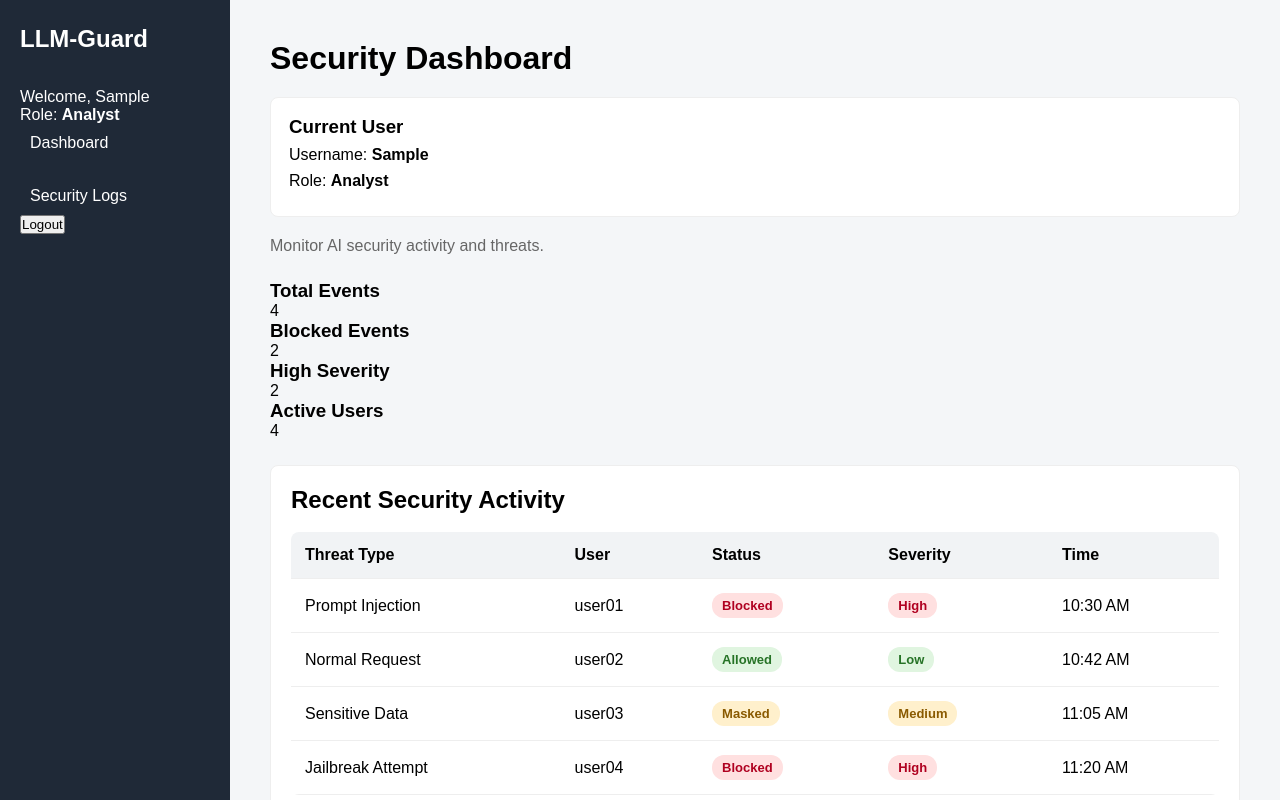
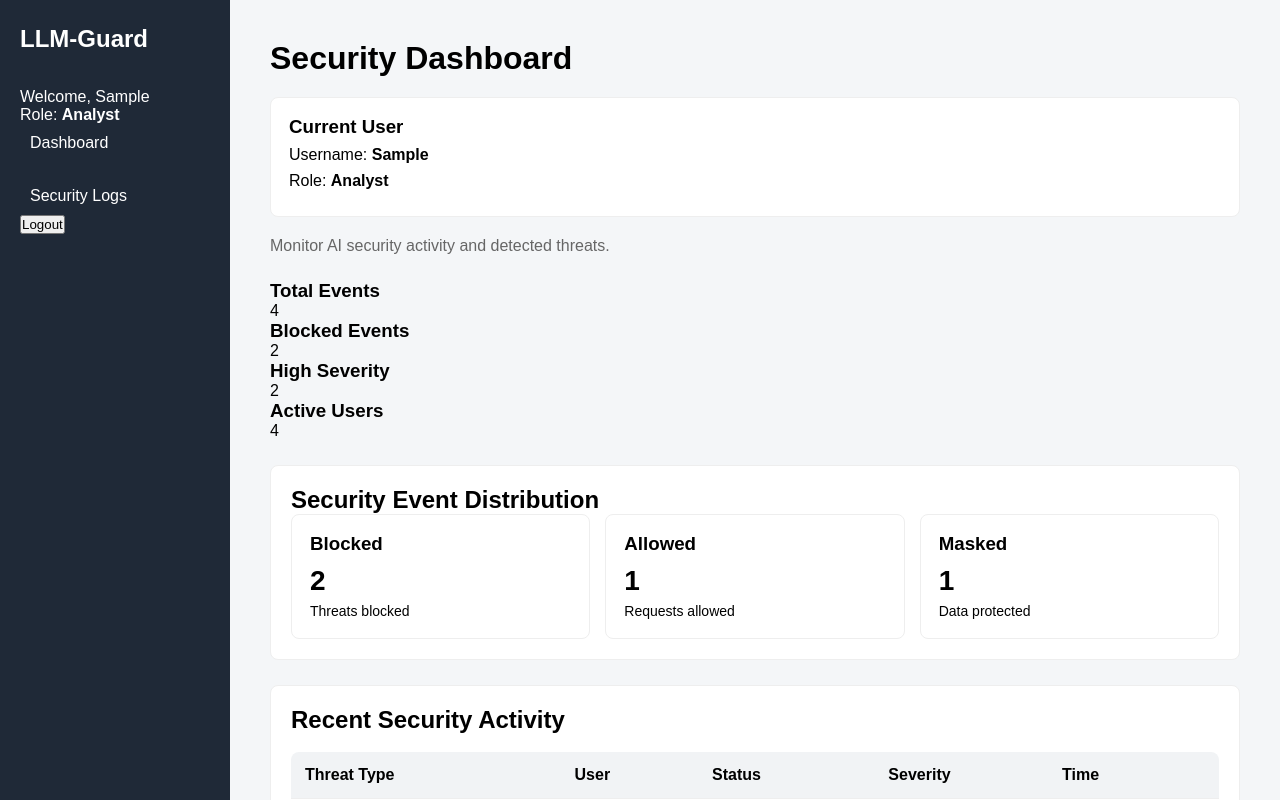
Before and after one commit to ajaykumarkunchala/LLM-GUARD, a React app in the folder frontend/: page /login in a window 1280 px wide. Both pictures are taken after typing "Sample" into the empty fields and a click on the button "Login". Shown: the top 800 px of the page. Built offline with nearby package versions, Linux system fonts and the light colour scheme; the HTML template or start-up script is replaced by a standard one.

Commit message:
Add security event distribution to dashboard

```diff
--- a/frontend/src/App.css
+++ b/frontend/src/App.css
@@ -303,3 +303,40 @@ body {
 .delete-button:hover {
   opacity: 0.8;
 }
+.threat-distribution {
+  background: white;
+  padding: 20px;
+  margin-top: 25px;
+  border-radius: 8px;
+  border: 1px solid #eee;
+}
+
+.threat-distribution h2 {
+  margin-top: 0;
+}
+
+.distribution-cards {
+  display: grid;
+  grid-template-columns: repeat(3, 1fr);
+  gap: 15px;
+}
+
+.distribution-card {
+  padding: 18px;
+  border: 1px solid #eee;
+  border-radius: 8px;
+}
+
+.distribution-card h3 {
+  margin: 0 0 10px;
+}
+
+.distribution-card p {
+  margin: 0 0 5px;
+  font-size: 28px;
+  font-weight: bold;
+}
+
+.distribution-card span {
+  font-size: 14px;
+}
--- a/frontend/src/pages/Dashboard.jsx
+++ b/frontend/src/pages/Dashboard.jsx
@@ -18,6 +18,14 @@ function Dashboard() {
     securityLogs.map((log) => log.user)
   ).size;
 
+  const allowedEvents = securityLogs.filter(
+    (log) => log.status === "Allowed"
+  ).length;
+
+  const maskedEvents = securityLogs.filter(
+    (log) => log.status === "Masked"
+  ).length;
+
   return (
     <div className="page">
       <h1>Security Dashboard</h1>
@@ -37,7 +45,7 @@ function Dashboard() {
       )}
 
       <p>
-        Monitor AI security activity and threats.
+        Monitor AI security activity and detected threats.
       </p>
 
       {/* Dashboard Statistics */}
@@ -63,6 +71,31 @@ function Dashboard() {
         </div>
       </div>
 
+      {/* Security Threat Distribution */}
+      <div className="threat-distribution">
+        <h2>Security Event Distribution</h2>
+
+        <div className="distribution-cards">
+          <div className="distribution-card">
+            <h3>Blocked</h3>
+            <p>{blockedEvents}</p>
+            <span>Threats blocked</span>
+          </div>
+
+          <div className="distribution-card">
+            <h3>Allowed</h3>
+            <p>{allowedEvents}</p>
+            <span>Requests allowed</span>
+          </div>
+
+          <div className="distribution-card">
+            <h3>Masked</h3>
+            <p>{maskedEvents}</p>
+            <span>Data protected</span>
+          </div>
+        </div>
+      </div>
+
       {/* Recent Security Activity */}
       <div className="recent-activity">
         <h2>Recent Security Activity</h2>
@@ -83,6 +116,7 @@ function Dashboard() {
               <tr key={log.id}>
                 <td>{log.type}</td>
                 <td>{log.user}</td>
+
                 <td>
                   <span
                     className={`status-badge ${log.status.toLowerCase()}`}
@@ -90,6 +124,7 @@ function Dashboard() {
                     {log.status}
                   </span>
                 </td>
+
                 <td>
                   <span
                     className={`severity-badge ${log.severity.toLowerCase()}`}
@@ -97,6 +132,7 @@ function Dashboard() {
                     {log.severity}
                   </span>
                 </td>
+
                 <td>{log.time}</td>
               </tr>
             ))}
```
